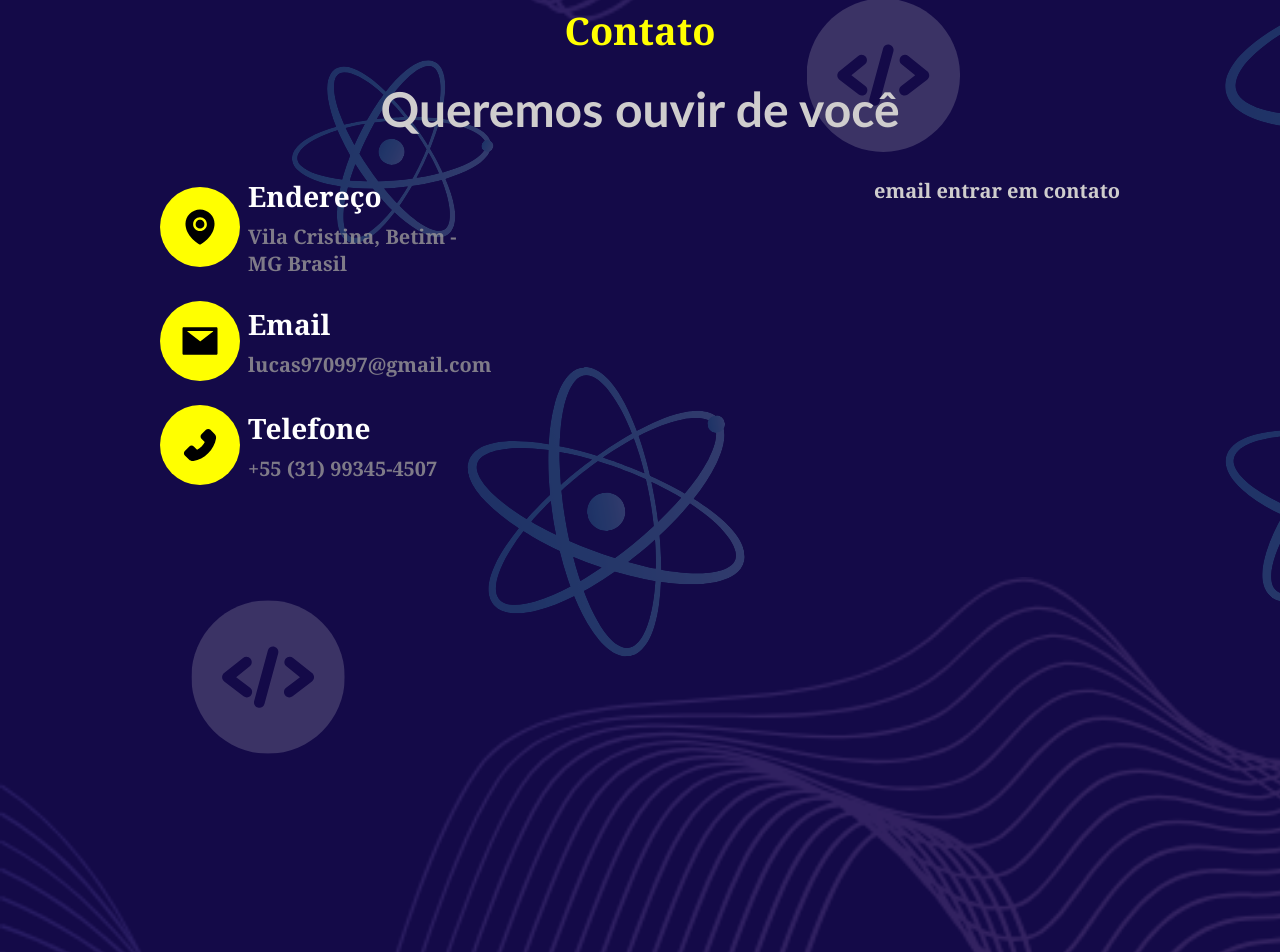
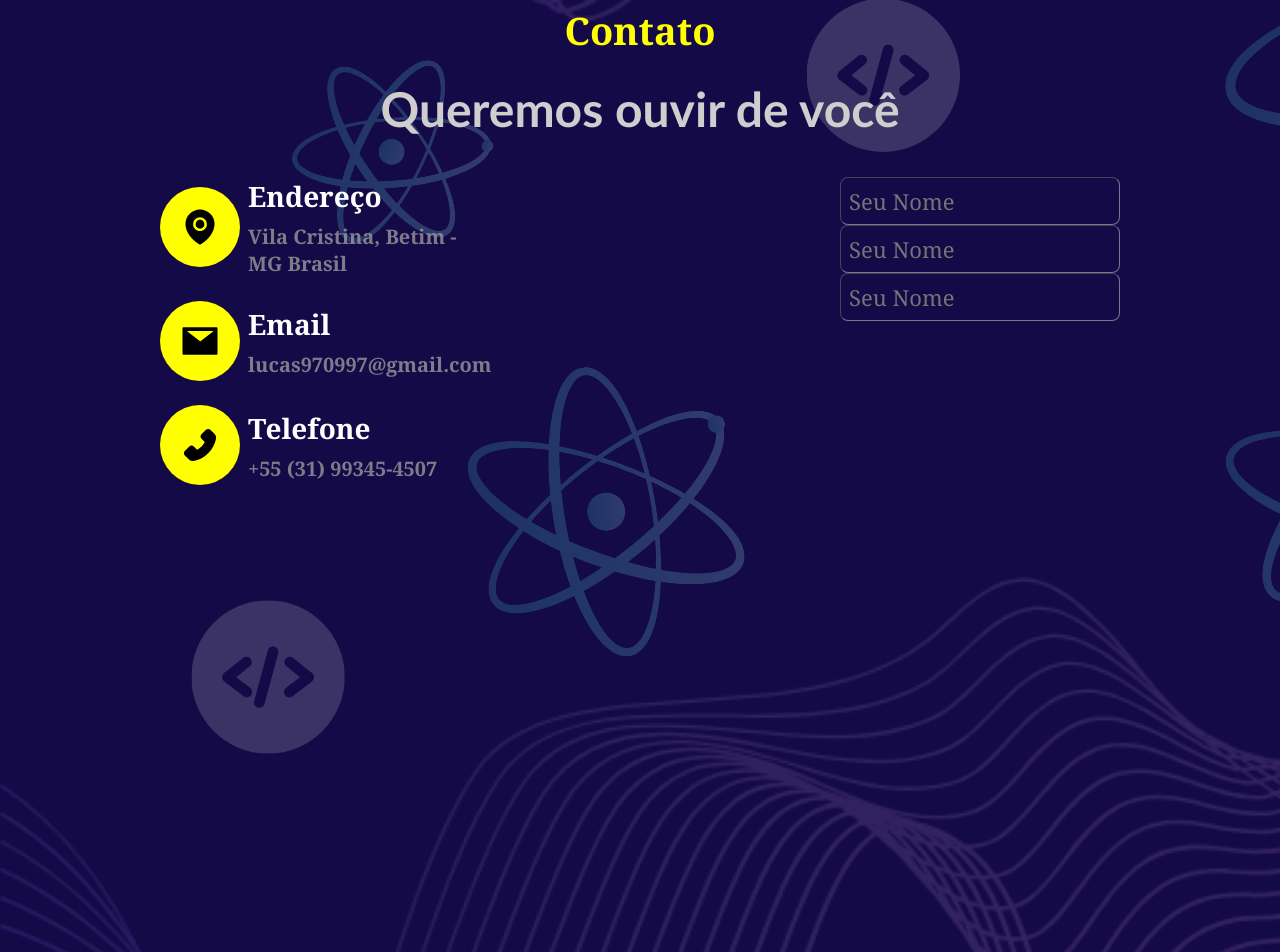
Before and after one commit to LucasPereira9/personalPortfolio, a Next.js app: page /en in a window 1280 px wide. Shown: the part 6100-7052 px from the top of the page. Built offline with nearby package versions, Linux system fonts and the light colour scheme.

Commit message:
feat: input created

```diff
--- a/src/components/contact/index.tsx
+++ b/src/components/contact/index.tsx
@@ -2,6 +2,7 @@ import { ContactData } from '@/utils';
 import ContactInfo from '../contactInfo'
 import styles from './contact.module.css'
 import { IContactProps } from './contact.structure'
+import Input from '../input';
 
 
 export default function Contact(props: IContactProps) {
@@ -24,7 +25,9 @@ export default function Contact(props: IContactProps) {
                     {ContactOptions}
                 </div>
                 <div>
-                    <h3>email entrar em contato</h3>
+                    <Input />
+                    <Input />
+                    <Input />
                 </div>
             </div>
         </div>
--- /dev/null
+++ b/src/components/input/index.tsx
@@ -0,0 +1,27 @@
+
+import { useState } from 'react';
+import styles from './input.module.css'
+
+export default function Input() {
+  const [isFocused, setIsFocused] = useState(false);
+
+  const handleFocus = () => {
+    setIsFocused(true);
+  };
+
+  const handleBlur = () => {
+    setIsFocused(false);
+  };
+
+  return (
+    <div>
+        <input
+            placeholder='Seu Nome'
+            className={`${styles.input} ${isFocused ? styles.focused : ''}`}
+            onFocus={handleFocus}
+            onBlur={handleBlur}
+            type="text"
+        />
+    </div>
+  );
+};
--- /dev/null
+++ b/src/components/input/input.module.css
@@ -0,0 +1,19 @@
+
+.input {
+    background-color: transparent;
+    border-radius: 1vh;
+    border-color: rgba(187, 185, 185, 0.616);
+    border-width: 0.5px;
+    color: rgb(175, 174, 174);
+    padding: 1vh;
+    font-size: 22px;
+    font-family: Cambria, Cochin, Georgia, Times, 'Times New Roman', serif;
+    text-align: left;
+    height: 6vh;
+    width: 35vh;
+    transition: border-color 0.4s;
+}
+.focused {
+    border-color: #FFFF00;
+    outline: none;
+  }
```
